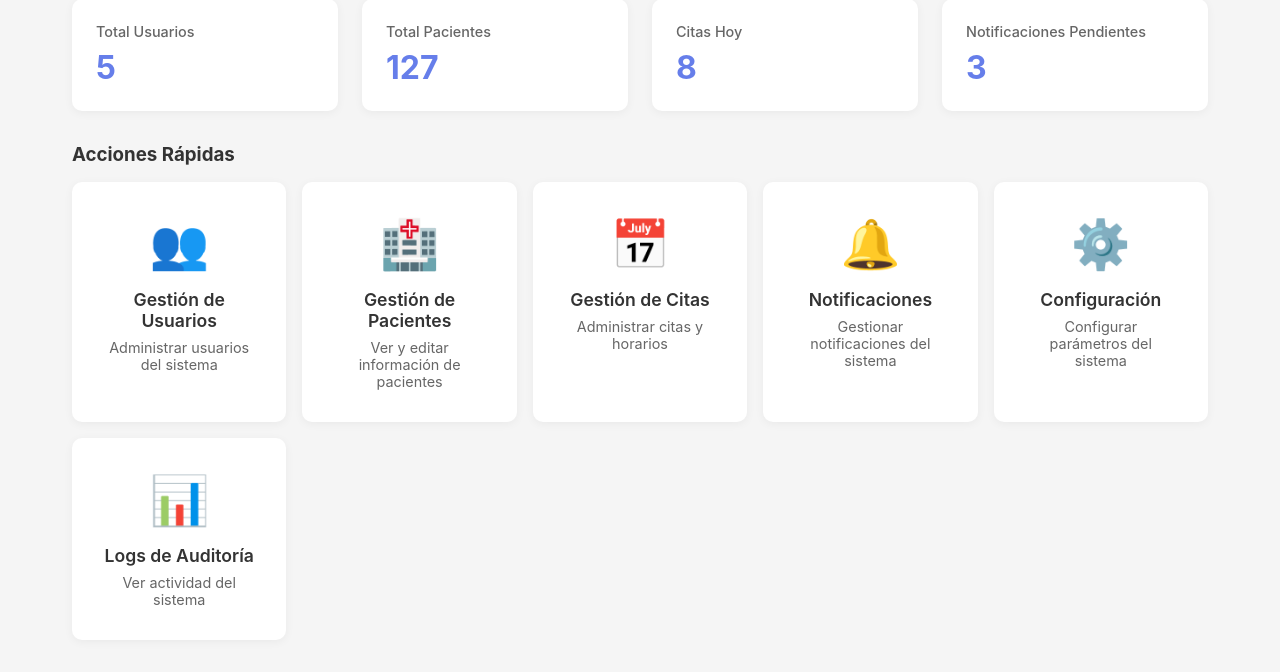
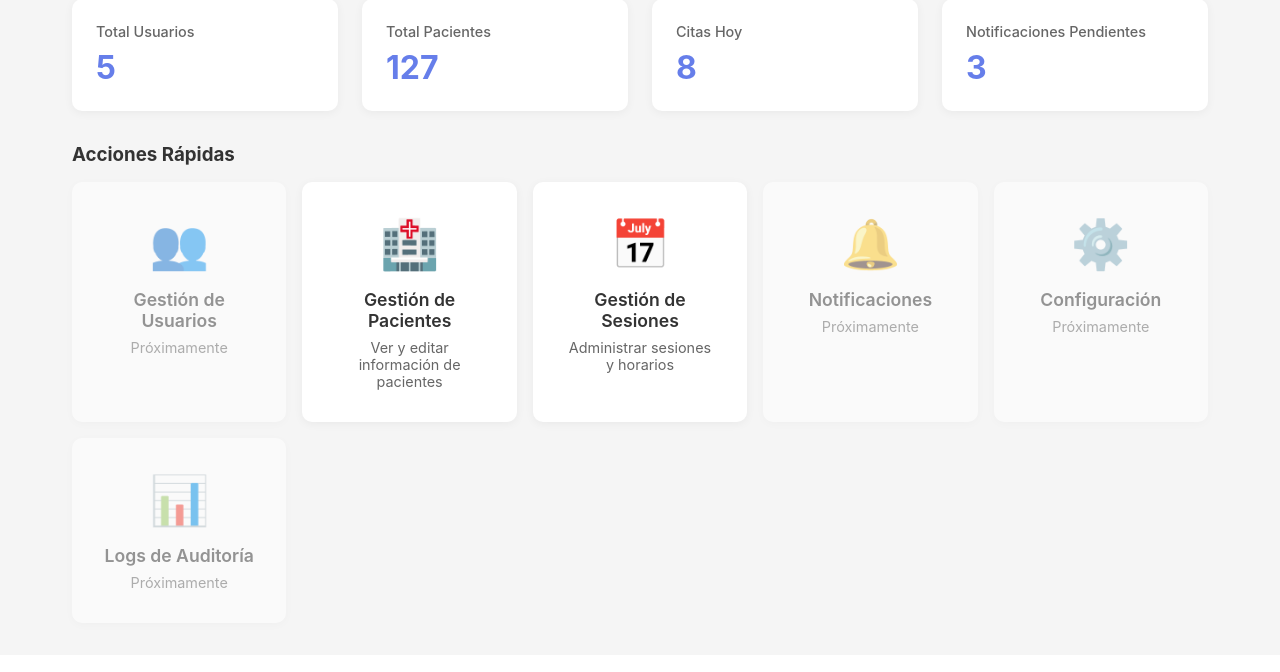
Before and after one commit to javierramirez91/MARK-DEFINITIVO-EN-MAYO, a FastAPI app: template admin/templates/dashboard.html in a window 1280 px wide. Shown: the part 261-933 px from the top of the page. After the commit the page ends 886 px from the top, so only its background shows below. Run offline with FastAPI, Linux system fonts and the light colour scheme; the template is opened without the code that fills it, so the values that code supplies are empty; parts of the project's set-up code (start-up, migrations or seed data) failed here and were passed over.

Commit message:
fix: corregir enlaces del dashboard admin para usar rutas existentes

```diff
--- a/admin/templates/dashboard.html
+++ b/admin/templates/dashboard.html
@@ -207,36 +207,45 @@
 
             <h3 style="margin-bottom: 1rem;">Acciones Rápidas</h3>
             <div class="actions-grid">
-                <a href="/admin/users" class="action-card">
+                <!-- Temporalmente deshabilitado - ruta no implementada -->
+                <div class="action-card disabled" style="opacity: 0.5; cursor: not-allowed;">
                     <div class="action-icon">👥</div>
                     <div class="action-title">Gestión de Usuarios</div>
-                    <div class="action-description">Administrar usuarios del sistema</div>
-                </a>
-                <a href="/admin/patients" class="action-card">
+                    <div class="action-description">Próximamente</div>
+                </div>
+
+                <a href="/patients" class="action-card">
                     <div class="action-icon">🏥</div>
                     <div class="action-title">Gestión de Pacientes</div>
                     <div class="action-description">Ver y editar información de pacientes</div>
                 </a>
-                <a href="/admin/appointments" class="action-card">
+
+                <a href="/sessions" class="action-card">
                     <div class="action-icon">📅</div>
-                    <div class="action-title">Gestión de Citas</div>
-                    <div class="action-description">Administrar citas y horarios</div>
+                    <div class="action-title">Gestión de Sesiones</div>
+                    <div class="action-description">Administrar sesiones y horarios</div>
                 </a>
-                <a href="/admin/notifications" class="action-card">
+
+                <!-- Temporalmente deshabilitado - ruta no implementada -->
+                <div class="action-card disabled" style="opacity: 0.5; cursor: not-allowed;">
                     <div class="action-icon">🔔</div>
                     <div class="action-title">Notificaciones</div>
-                    <div class="action-description">Gestionar notificaciones del sistema</div>
-                </a>
-                <a href="/admin/config" class="action-card">
+                    <div class="action-description">Próximamente</div>
+                </div>
+
+                <!-- Temporalmente deshabilitado - ruta no implementada -->
+                <div class="action-card disabled" style="opacity: 0.5; cursor: not-allowed;">
                     <div class="action-icon">⚙️</div>
                     <div class="action-title">Configuración</div>
-                    <div class="action-description">Configurar parámetros del sistema</div>
-                </a>
-                <a href="/admin/logs" class="action-card">
+                    <div class="action-description">Próximamente</div>
+                </div>
+
+                <!-- Temporalmente deshabilitado - ruta no implementada -->
+                <div class="action-card disabled" style="opacity: 0.5; cursor: not-allowed;">
                     <div class="action-icon">📊</div>
                     <div class="action-title">Logs de Auditoría</div>
-                    <div class="action-description">Ver actividad del sistema</div>
-                </a>
+                    <div class="action-description">Próximamente</div>
+                </div>
             </div>
         </div>
     </div>
```
